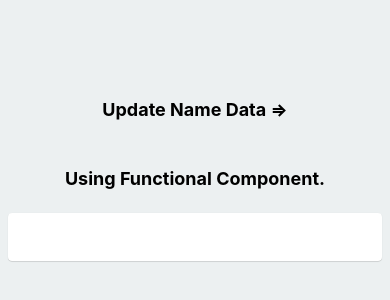
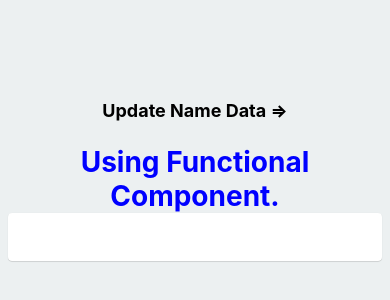
Before and after one commit to D-Coder135/UpdateNameApp_React-Native, a React Native app: screen / in a window 390 px wide. Shown: the part 250-550 px from the top of the page. Built offline with nearby package versions, Linux system fonts and the light colour scheme.

Commit message:
add inline styling for the Text tag

```diff
--- a/App.js
+++ b/App.js
@@ -10,7 +10,7 @@ export default function App() {
       <Text style = {styles.paragraph}>
         Update Name Data =>
       </Text>
-      <Text style = {styles.paragraph}>
+      <Text style = {{textAlign: 'center', fontSize: 28, color: 'blue', fontWeight: 'bold'}}>
         Using Functional Component.
       </Text>
 
--- a/components/UpdateName.js
+++ b/components/UpdateName.js
@@ -3,7 +3,9 @@ import { Text, View, StyleSheet, Image } from 'react-native';
 
 export default function UpdateName() {
     return (
-        <View style = {styles.container}></View>
+        <View style = {styles.container}>
+
+        </View>
     );
 }
 
```
